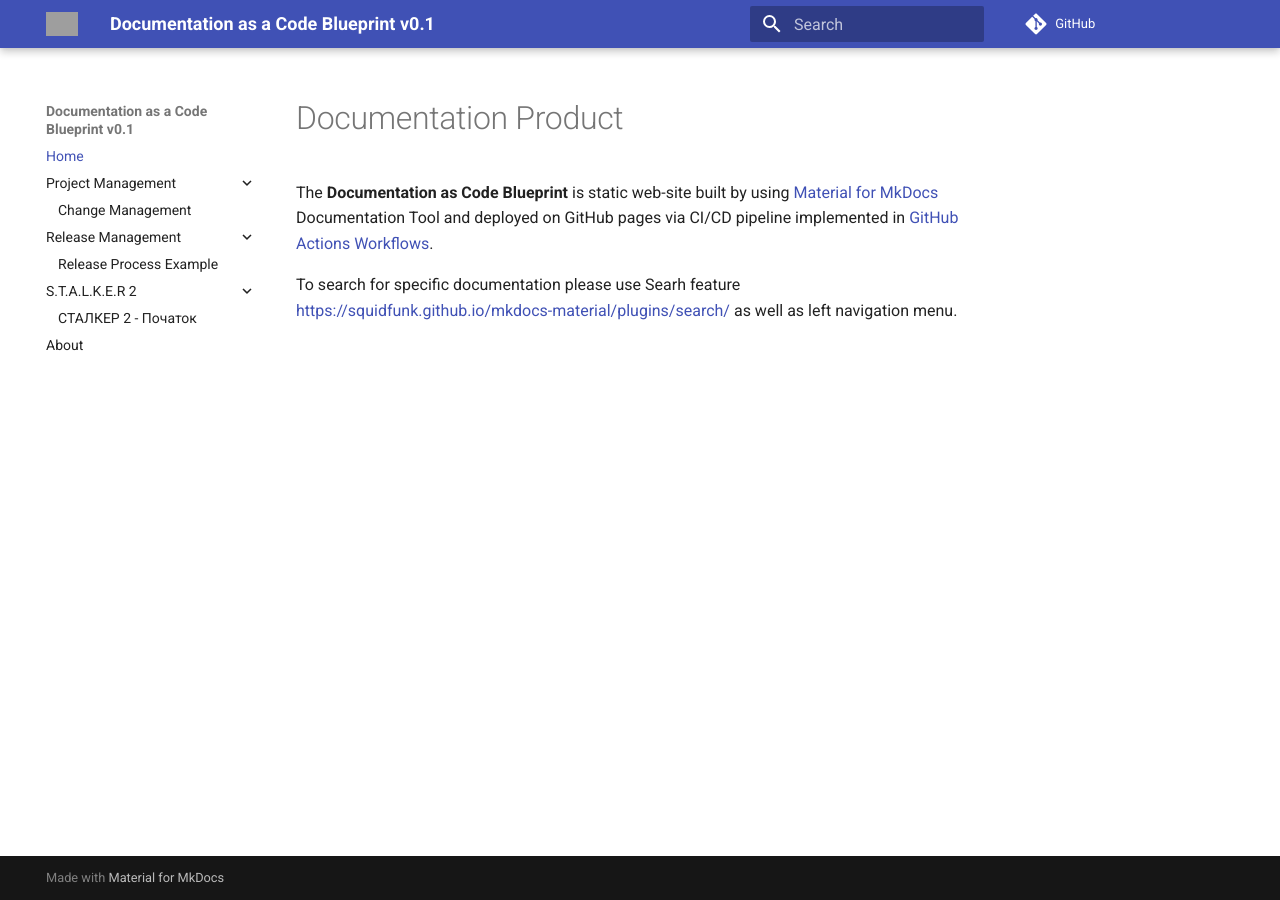
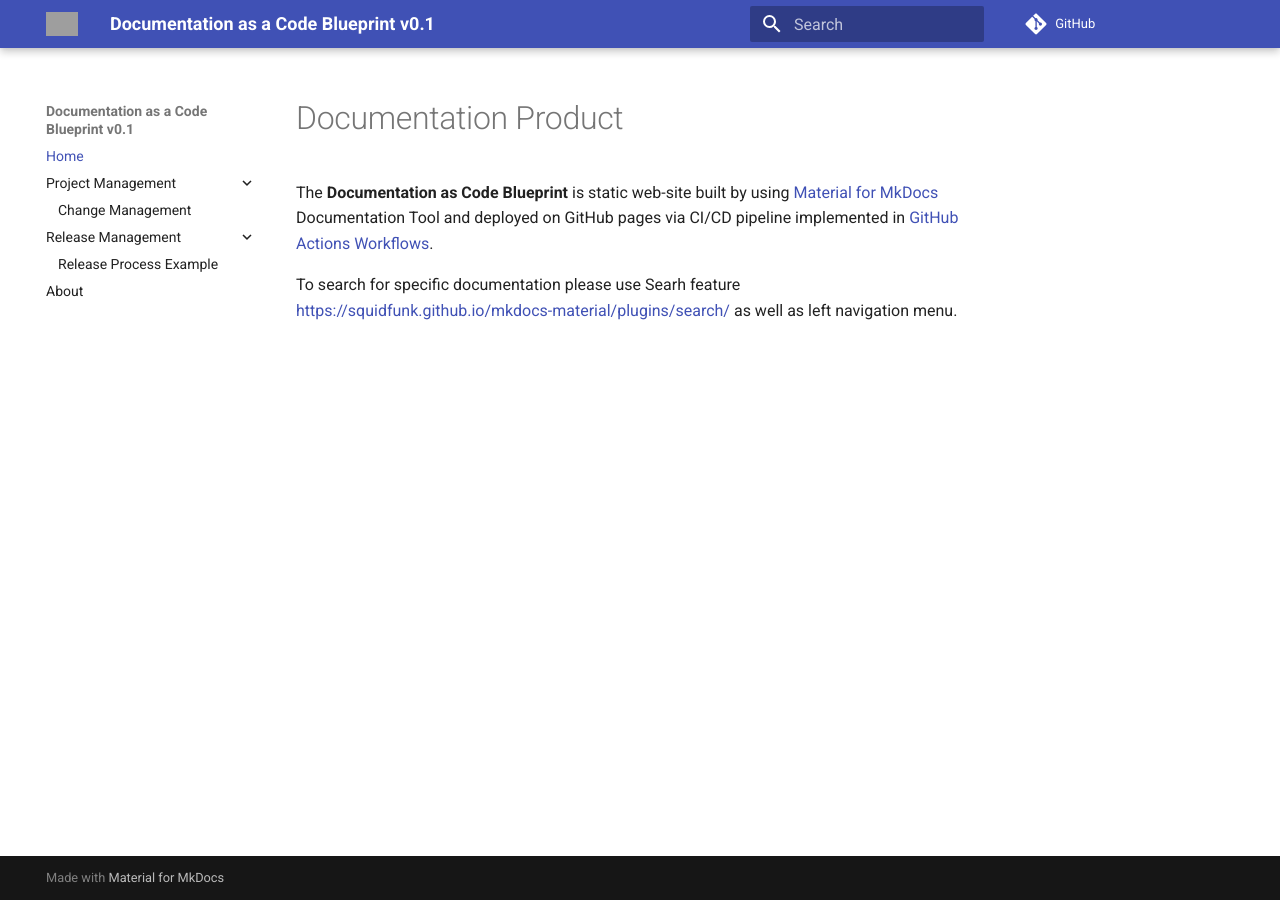
Before and after one commit to yevgen-ponomarenko/doc-as-code-blueprint, an MkDocs documentation site: the page built from docs/index.md, in a window 1280 px wide. Built offline with MkDocs 1.6.1 and Material for MkDocs 9.7.7, drawn with Linux system fonts in a browser that asks for light colours; comment, search, counter and statistics services are not loaded; grey boxes are pictures that could not be loaded.

Commit message:
removed temporary pages

```diff
--- a/mkdocs.yml
+++ b/mkdocs.yml
@@ -17,8 +17,6 @@ nav:
     - Change Management: project-management/change-management-process.md
   - Release Management:
     - Release Process Example: release-management/release-it.md
-  - S.T.A.L.K.E.R 2:
-    - СТАЛКЕР 2 - Початок: stalker2/inception.md
   - About: about.md
 markdown_extensions:
   - attr_list
```
Also changed, not shown: docs/stalker2/inception.md (deleted, +0 -4 lines).
